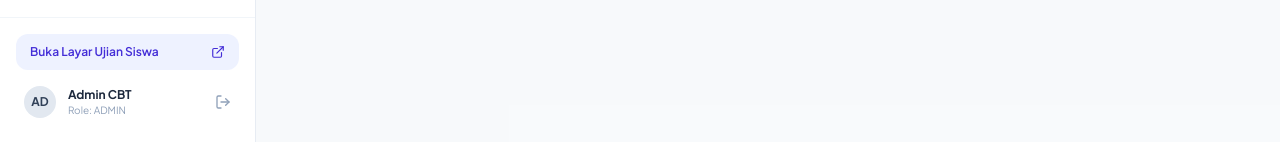
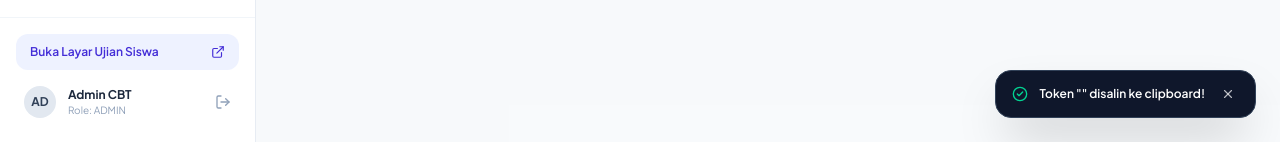
Before and after one commit to FahryAditya/cbt-uji-coba, a Next.js app: page /admin in a window 1280 px wide. Both pictures are taken after a click on the button 1036 px from the left and 32 px from the top of the page. Shown: the part 658-800 px from the top of the page. Built offline with nearby package versions, Linux system fonts and the light colour scheme; no server answers.

Commit message:
feat: add unified success/error/info feedback toast across all admin actions

```diff
--- a/src/app/admin/page.tsx
+++ b/src/app/admin/page.tsx
@@ -10,21 +10,19 @@ import RekapNilaiView from "@/components/admin/RekapNilaiView";
 import SettingsView from "@/components/admin/SettingsView";
 import BroadcastModal from "@/components/admin/BroadcastModal";
 import { useCBTAdminStore } from "@/stores/cbt-admin";
-import { CheckCircle2 } from "lucide-react";
+import { CheckCircle2, AlertCircle, Info, X } from "lucide-react";
 
 export default function AdminPage() {
-  const { activeTab, fetchAllData } = useCBTAdminStore();
+  const { activeTab, fetchAllData, toast, clearToast, showToast } = useCBTAdminStore();
   const [isBroadcastOpen, setIsBroadcastOpen] = useState(false);
   const [isMobileMenuOpen, setIsMobileMenuOpen] = useState(false);
-  const [broadcastSentToast, setBroadcastSentToast] = useState<string | null>(null);
 
   React.useEffect(() => {
     fetchAllData();
   }, [fetchAllData]);
 
   const handleBroadcastSend = (message: string) => {
-    setBroadcastSentToast(`Pesan broadcast terkirim ke siswa: "${message}"`);
-    setTimeout(() => setBroadcastSentToast(null), 4000);
+    showToast(`Pesan broadcast terkirim ke siswa: "${message}"`, "success");
   };
 
   return (
@@ -60,11 +58,34 @@ export default function AdminPage() {
         onSend={handleBroadcastSend}
       />
 
-      {/* Broadcast Toast */}
-      {broadcastSentToast && (
-        <div className="fixed bottom-6 right-6 z-50 bg-slate-900 text-white text-xs px-4 py-3 rounded-xl shadow-2xl flex items-center gap-2 border border-slate-700 animate-slide-up">
-          <CheckCircle2 className="w-4 h-4 text-emerald-400 shrink-0" />
-          <span>{broadcastSentToast}</span>
+      {/* Global Admin Feedback Toast */}
+      {toast && (
+        <div
+          role="status"
+          className={`fixed bottom-4 right-4 sm:bottom-6 sm:right-6 z-50 max-w-[92vw] sm:max-w-md px-4 py-3 rounded-2xl shadow-2xl flex items-center gap-3 border text-xs font-semibold transition-all ${
+            toast.type === "error"
+              ? "bg-rose-950 text-rose-50 border-rose-700"
+              : toast.type === "info"
+              ? "bg-sky-950 text-sky-50 border-sky-700"
+              : "bg-slate-900 text-white border-slate-700"
+          }`}
+        >
+          {toast.type === "error" ? (
+            <AlertCircle className="w-4 h-4 text-rose-400 shrink-0" />
+          ) : toast.type === "info" ? (
+            <Info className="w-4 h-4 text-sky-400 shrink-0" />
+          ) : (
+            <CheckCircle2 className="w-4 h-4 text-emerald-400 shrink-0" />
+          )}
+          <span className="flex-1 leading-snug">{toast.message}</span>
+          <button
+            type="button"
+            onClick={clearToast}
+            className="p-1 rounded-lg hover:bg-white/10 text-white/70 hover:text-white shrink-0"
+            aria-label="Tutup notifikasi"
+          >
+            <X className="w-3.5 h-3.5" />
+          </button>
         </div>
       )}
     </div>
--- a/src/components/admin/RekapNilaiView.tsx
+++ b/src/components/admin/RekapNilaiView.tsx
@@ -70,7 +70,7 @@ interface StudentAnswerDetailData {
 }
 
 export default function RekapNilaiView() {
-  const { activeExamId, availableClasses, updateExamSettings } = useCBTAdminStore();
+  const { activeExamId, availableClasses, updateExamSettings, showToast } = useCBTAdminStore();
   const [downloadSuccess, setDownloadSuccess] = useState(false);
   const [isExporting, setIsExporting] = useState(false);
   const [kkm, setKkm] = useState(75);
@@ -201,6 +201,7 @@ export default function RekapNilaiView() {
         document.body.removeChild(a);
         window.URL.revokeObjectURL(url);
         setDownloadSuccess(true);
+        showToast("File Excel rekap nilai (.xlsx) berhasil diunduh!", "success");
         setTimeout(() => setDownloadSuccess(false), 3500);
         return;
       }
@@ -412,7 +413,16 @@ export default function RekapNilaiView() {
           {/* Pengaturan Lihat Hasil Jawaban */}
           <button
             type="button"
-            onClick={() => setEnableViewAnswers(!enableViewAnswers)}
+            onClick={() => {
+              const next = !enableViewAnswers;
+              setEnableViewAnswers(next);
+              showToast(
+                next
+                  ? "Kolom Lihat Hasil Jawaban diaktifkan."
+                  : "Kolom Lihat Hasil Jawaban disembunyikan.",
+                "info"
+              );
+            }}
             className={`flex items-center gap-2 px-3.5 py-2 rounded-xl border text-xs font-bold transition ${
               enableViewAnswers
                 ? "bg-indigo-50 border-indigo-200 text-indigo-700"
--- a/src/components/admin/SettingsView.tsx
+++ b/src/components/admin/SettingsView.tsx
@@ -42,7 +42,7 @@ interface NilaiStats {
 }
 
 export default function SettingsView() {
-  const { activeExamId, exams, updateExamSettings } = useCBTAdminStore();
+  const { activeExamId, exams, updateExamSettings, showToast } = useCBTAdminStore();
   const activeExam = exams.find((e) => e.id === activeExamId) || exams[0];
 
   const [kkmInput, setKkmInput] = useState<number>(activeExam?.kkm ?? 75);
@@ -158,7 +158,10 @@ export default function SettingsView() {
         </div>
 
         <button
-          onClick={loadScoreOverview}
+          onClick={async () => {
+            await loadScoreOverview();
+            showToast("Data statistik & nilai siswa berhasil dimuat ulang.", "info");
+          }}
           disabled={isLoadingStats}
           className="flex items-center gap-2 px-3.5 py-2 rounded-xl bg-white border border-slate-200 hover:bg-slate-50 text-slate-700 font-semibold text-xs transition shadow-xs"
         >
--- a/src/stores/cbt-admin.ts
+++ b/src/stores/cbt-admin.ts
@@ -119,6 +119,11 @@ interface CBTAdminState {
     settings: { kkm?: number; tampilkanNilai?: boolean }
   ) => Promise<boolean>;
 
+  // Global Feedback Toast
+  toast: { id: number; type: "success" | "error" | "info"; message: string } | null;
+  showToast: (message: string, type?: "success" | "error" | "info") => void;
+  clearToast: () => void;
+
   // Loading & Sync
   isLoading: boolean;
   fetchAllData: () => Promise<void>;
@@ -129,7 +134,22 @@ interface CBTAdminState {
   fetchQuestions: (bankSoalId?: string) => Promise<void>;
 }
 
+let toastTimer: ReturnType<typeof setTimeout> | null = null;
+
 export const useCBTAdminStore = create<CBTAdminState>((set, get) => ({
+  toast: null,
+  showToast: (message, type = "success") => {
+    const id = Date.now();
+    set({ toast: { id, type, message } });
+    if (toastTimer) clearTimeout(toastTimer);
+    toastTimer = setTimeout(() => {
+      if (get().toast?.id === id) {
+        set({ toast: null });
+      }
+    }, 3800);
+  },
+  clearToast: () => set({ toast: null }),
+
   activeTab: "proctoring",
   setActiveTab: (tab) => set({ activeTab: tab }),
 
@@ -142,6 +162,9 @@ export const useCBTAdminStore = create<CBTAdminState>((set, get) => ({
       activeToken: exam ? exam.token : "",
       tokenSecondsRemaining: exam?.tokenSecondsRemaining ?? 600,
     });
+    if (exam) {
+      get().showToast(`Menampilkan ujian: ${exam.title}`, "info");
+    }
     get().fetchProctoring();
   },
 
@@ -150,7 +173,6 @@ export const useCBTAdminStore = create<CBTAdminState>((set, get) => ({
   decrementTokenTimer: () => {
     const current = get().tokenSecondsRemaining;
     if (current <= 1) {
-      // Trigger auto-sync to fetch rotated token from backend
       get().fetchExams();
     } else {
       set({ tokenSecondsRemaining: current - 1 });
@@ -180,9 +202,10 @@ export const useCBTAdminStore = create<CBTAdminState>((set, get) => ({
               : e
           ),
         }));
+        get().showToast(`Token baru (${res.data.token}) berhasil diaktifkan!`, "success");
       }
-    } catch (err) {
-      console.error("Gagal regenerate token:", err);
+    } catch (err: any) {
+      get().showToast(err?.message || "Gagal memperbarui token ujian.", "error");
     }
   },
 
@@ -221,8 +244,9 @@ export const useCBTAdminStore = create<CBTAdminState>((set, get) => ({
         ),
       }));
       await get().fetchProctoring();
-    } catch (err) {
-      console.error("Gagal buka kunci:", err);
+      get().showToast("Kunci ujian siswa berhasil dibuka kembali!", "success");
+    } catch (err: any) {
+      get().showToast(err?.message || "Gagal membuka kunci ujian siswa.", "error");
     }
   },
 
@@ -241,8 +265,9 @@ export const useCBTAdminStore = create<CBTAdminState>((set, get) => ({
         ),
       }));
       await get().fetchProctoring();
-    } catch (err) {
-      console.error("Gagal reset jawaban:", err);
+      get().showToast("Seluruh jawaban siswa berhasil di-reset.", "success");
+    } catch (err: any) {
+      get().showToast(err?.message || "Gagal mereset jawaban siswa.", "error");
     }
   },
 
@@ -258,8 +283,9 @@ export const useCBTAdminStore = create<CBTAdminState>((set, get) => ({
           s.id === studentId ? { ...s, status: "idle" } : s
         ),
       }));
-    } catch (err) {
-      console.error("Gagal reset login:", err);
+      get().showToast("Sesi login siswa berhasil di-reset.", "success");
+    } catch (err: any) {
+      get().showToast(err?.message || "Gagal mereset login siswa.", "error");
     }
   },
 
@@ -284,8 +310,9 @@ export const useCBTAdminStore = create<CBTAdminState>((set, get) => ({
           return s;
         }),
       }));
-    } catch (err) {
-      console.error("Gagal tambah waktu:", err);
+      get().showToast(`Waktu ujian siswa ditambah +${minutes} menit.`, "success");
+    } catch (err: any) {
+      get().showToast(err?.message || "Gagal menambah waktu ujian siswa.", "error");
     }
   },
 
@@ -301,8 +328,9 @@ export const useCBTAdminStore = create<CBTAdminState>((set, get) => ({
           s.id === studentId ? { ...s, violations: s.violations + 1 } : s
         ),
       }));
-    } catch (err) {
-      console.error("Gagal kirim peringatan:", err);
+      get().showToast("Peringatan resmi telah dikirim ke siswa.", "info");
+    } catch (err: any) {
+      get().showToast(err?.message || "Gagal mengirim peringatan ke siswa.", "error");
     }
   },
 
@@ -317,8 +345,9 @@ export const useCBTAdminStore = create<CBTAdminState>((set, get) => ({
         body: JSON.stringify({ ujianId: activeExamId, message }),
       });
       set({ broadcastMessage: "" });
-    } catch (err) {
-      console.error("Gagal kirim broadcast:", err);
+      get().showToast("Pesan broadcast berhasil dikirim ke peserta!", "success");
+    } catch (err: any) {
+      get().showToast(err?.message || "Gagal mengirim pesan broadcast.", "error");
     }
   },
 
@@ -336,8 +365,9 @@ export const useCBTAdminStore = create<CBTAdminState>((set, get) => ({
           ? state.availableClasses
           : [...state.availableClasses, trimmed],
       }));
-    } catch (err) {
-      console.error("Gagal tambah kelas:", err);
+      get().showToast(`Kelas "${trimmed}" berhasil ditambahkan!`, "success");
+    } catch (err: any) {
+      get().showToast(err?.message || "Gagal menambahkan kelas baru.", "error");
     }
   },
 
@@ -346,11 +376,18 @@ export const useCBTAdminStore = create<CBTAdminState>((set, get) => ({
   activeBankSoalId: "",
   setActiveBankSoalId: (id: string) => {
     set({ activeBankSoalId: id });
+    const bank = get().bankSoalList.find((b) => b.id === id);
+    if (bank) {
+      get().showToast(`Membuka bank soal: ${bank.judul}`, "info");
+    }
     get().fetchQuestions(id);
   },
   addQuestion: async (q) => {
     const { activeBankSoalId } = get();
-    if (!activeBankSoalId) return;
+    if (!activeBankSoalId) {
+      get().showToast("Pilih paket bank soal terlebih dahulu.", "error");
+      return;
+    }
     try {
       await apiRequest(`/api/bank-soal/${activeBankSoalId}/soal`, {
         method: "POST",
@@ -366,10 +403,10 @@ export const useCBTAdminStore = create<CBTAdminState>((set, get) => ({
           })),
         }),
       });
-      // Refetch questions
       await get().fetchQuestions(activeBankSoalId);
-    } catch (err) {
-      console.error("Gagal simpan soal:", err);
+      get().showToast("Butir soal baru berhasil ditambahkan!", "success");
+    } catch (err: any) {
+      get().showToast(err?.message || "Gagal menyimpan soal baru.", "error");
     }
   },
 
@@ -383,8 +420,9 @@ export const useCBTAdminStore = create<CBTAdminState>((set, get) => ({
           .filter((q) => q.id !== id)
           .map((q, idx) => ({ ...q, number: idx + 1 })),
       }));
-    } catch (err) {
-      console.error("Gagal hapus soal:", err);
+      get().showToast("Butir soal berhasil dihapus.", "success");
+    } catch (err: any) {
+      get().showToast(err?.message || "Gagal menghapus butir soal.", "error");
     }
   },
 
@@ -408,8 +446,9 @@ export const useCBTAdminStore = create<CBTAdminState>((set, get) => ({
       if (activeBankSoalId) {
         await get().fetchQuestions(activeBankSoalId);
       }
-    } catch (err) {
-      console.error("Gagal update soal:", err);
+      get().showToast("Perubahan soal berhasil disimpan!", "success");
+    } catch (err: any) {
+      get().showToast(err?.message || "Gagal memperbarui soal.", "error");
     }
   },
 
@@ -422,9 +461,10 @@ export const useCBTAdminStore = create<CBTAdminState>((set, get) => ({
       });
       if (res.data) {
         await get().fetchExams();
+        get().showToast(`Paket ujian "${examData.title}" berhasil diterbitkan!`, "success");
       }
-    } catch (err) {
-      console.error("Gagal buat ujian:", err);
+    } catch (err: any) {
+      get().showToast(err?.message || "Gagal menerbitkan paket ujian.", "error");
     }
   },
 
@@ -449,11 +489,16 @@ export const useCBTAdminStore = create<CBTAdminState>((set, get) => ({
               : ex
           ),
         }));
+        get().showToast(
+          `Pengaturan ujian disimpan (KKM: ${res.data.kkm})!`,
+          "success"
+        );
         return true;
       }
+      get().showToast("Gagal menyimpan pengaturan ujian.", "error");
       return false;
-    } catch (err) {
-      console.error("Gagal update pengaturan ujian:", err);
+    } catch (err: any) {
+      get().showToast(err?.message || "Gagal menyimpan pengaturan ujian.", "error");
       return false;
     }
   },
```
Also changed, not shown: src/components/admin/BankSoalView.tsx (+7 -2 lines), src/components/admin/Navbar.tsx (+3 -11 lines), src/components/admin/ProctoringView.tsx (+1 -27 lines).
